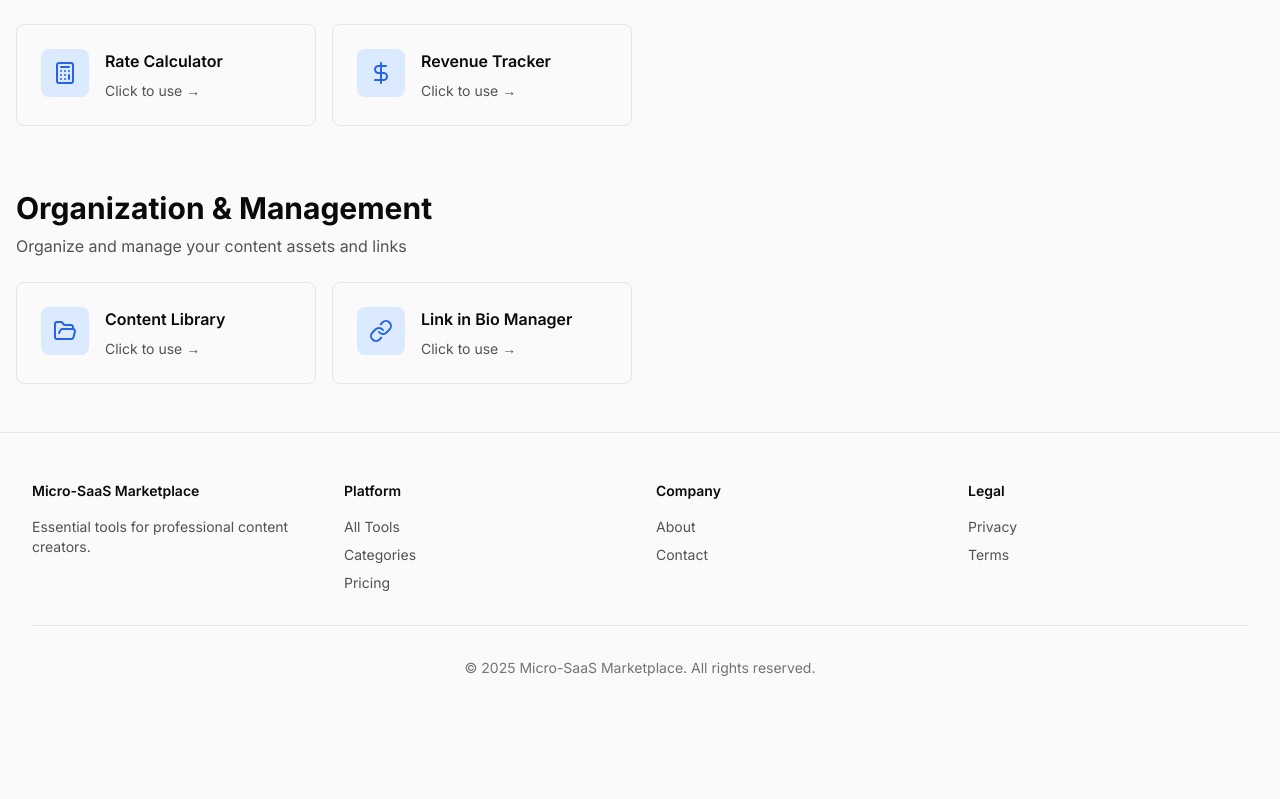
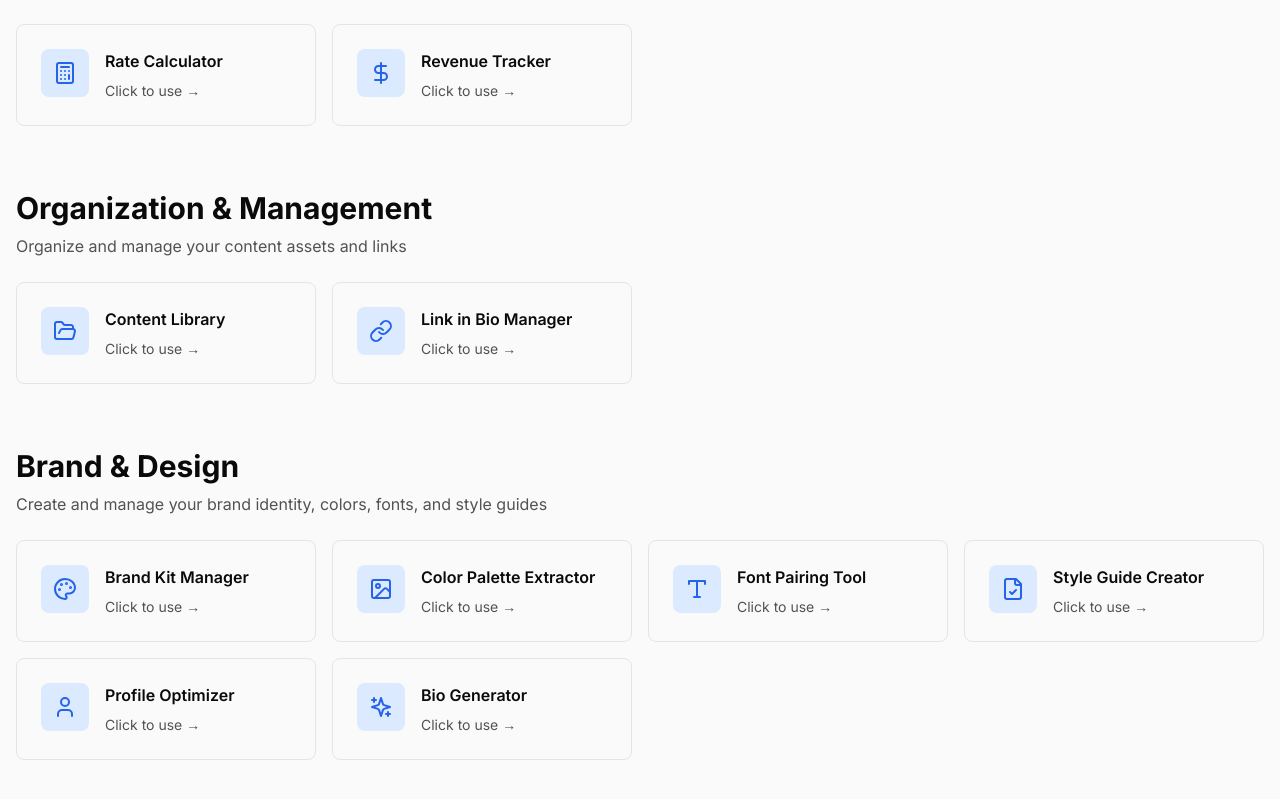
Before and after one commit to emasmela-dotcom/toolmarket365.com, a Next.js app: page /tools in a window 1280 px wide. Shown: the part 1943-2742 px from the top of the page. Before the commit the page ends 2669 px from the top, so only its background shows below. Built offline with nearby package versions, Linux system fonts and the light colour scheme.

Commit message:
Add Brand & Design section with all 6 brand tools to tools page

```diff
--- a/app/tools/page.tsx
+++ b/app/tools/page.tsx
@@ -18,7 +18,11 @@ import {
   DollarSign,
   Search,
   Video,
-  Eye
+  Eye,
+  Palette,
+  FileCheck,
+  User,
+  Sparkles as SparklesIcon
 } from 'lucide-react'
 
 const toolSections = [
@@ -92,6 +96,18 @@ const toolSections = [
       { name: 'Link in Bio Manager', slug: 'link-in-bio-manager', icon: LinkIcon },
     ]
   },
+  {
+    title: 'Brand & Design',
+    description: 'Create and manage your brand identity, colors, fonts, and style guides',
+    tools: [
+      { name: 'Brand Kit Manager', slug: 'brand-kit-manager', icon: Palette },
+      { name: 'Color Palette Extractor', slug: 'color-palette-extractor', icon: Image },
+      { name: 'Font Pairing Tool', slug: 'font-pairing-tool', icon: Type },
+      { name: 'Style Guide Creator', slug: 'style-guide-creator', icon: FileCheck },
+      { name: 'Profile Optimizer', slug: 'profile-optimizer', icon: User },
+      { name: 'Bio Generator', slug: 'bio-generator', icon: SparklesIcon },
+    ]
+  },
 ]
 
 export default function ToolsPage() {
```
